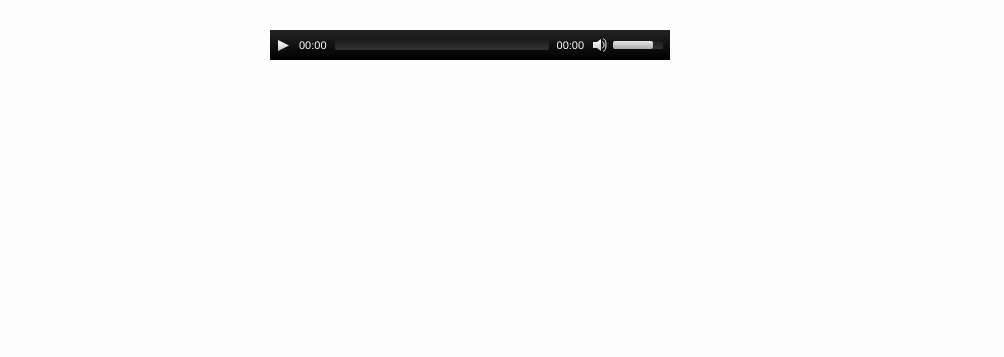
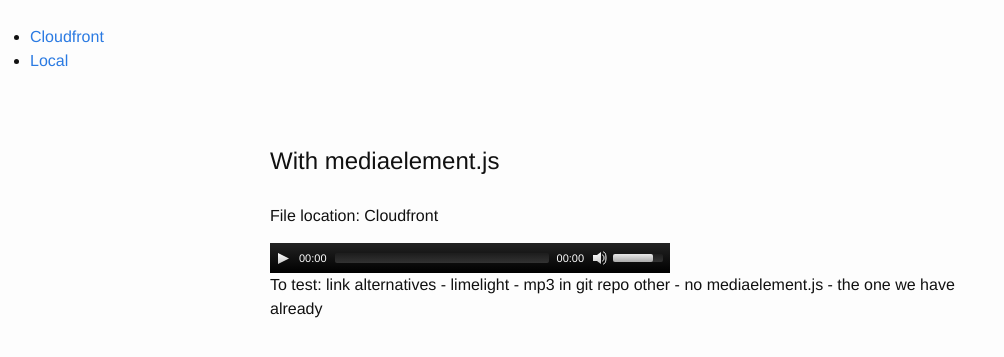
Before and after one commit to seanpaulconnelly/mediaelement-test, a Jekyll site: the page built from index.html, in a window 1280 px wide. Shown: the top 357 px of the page, without its empty margins (0-1004 px from the left). Built offline with Jekyll 4.4.1, drawn with Linux system fonts in a browser that asks for light colours; nearby versions of some CDN libraries.

Commit message:
Adds new test

```diff
--- a/_includes/header.html
+++ b/_includes/header.html
@@ -1 +1,8 @@
-<header></header>
+<header>
+	<nav>
+		<ul>
+			<li><a href="/">Cloudfront</a></li>
+			<li><a href="/local.html">Local</a></li>
+		</ul>
+	</nav>
+</header>
--- a/_sass/_base.scss
+++ b/_sass/_base.scss
@@ -4,7 +4,7 @@
 body, h1, h2, h3, h4, h5, h6,
 p, blockquote, pre, hr,
 dl, dd, ol, ul, figure {
-    margin: 0;
+    margin: 25px 0 0 0;
     padding: 0;
 }
 
--- a/css/main.scss
+++ b/css/main.scss
@@ -27,8 +27,6 @@ $content-width:    800px;
 $on-palm:          600px;
 $on-laptop:        800px;
 
-
-
 // Using media queries with like this:
 // @include media-query($on-palm) {
 //     .wrapper {
--- a/index.html
+++ b/index.html
@@ -2,6 +2,19 @@
 layout: default
 ---
 
+<h2>With mediaelement.js</h2>
+<h4>File location: Cloudfront</h4>
 <audio>
   <source src="https://deqefw538d79t.cloudfront.net/api/file/VDMuee98Rzi5ZBwYraAO?cache=true" type="audio/mp3">
 </audio>
+
+
+To test:
+
+link alternatives
+- limelight
+- mp3 in git repo
+
+other
+- no mediaelement.js
+- the one we have already
```
Also changed, not shown: local.html (added, +9 -0 lines), 1 other file.
